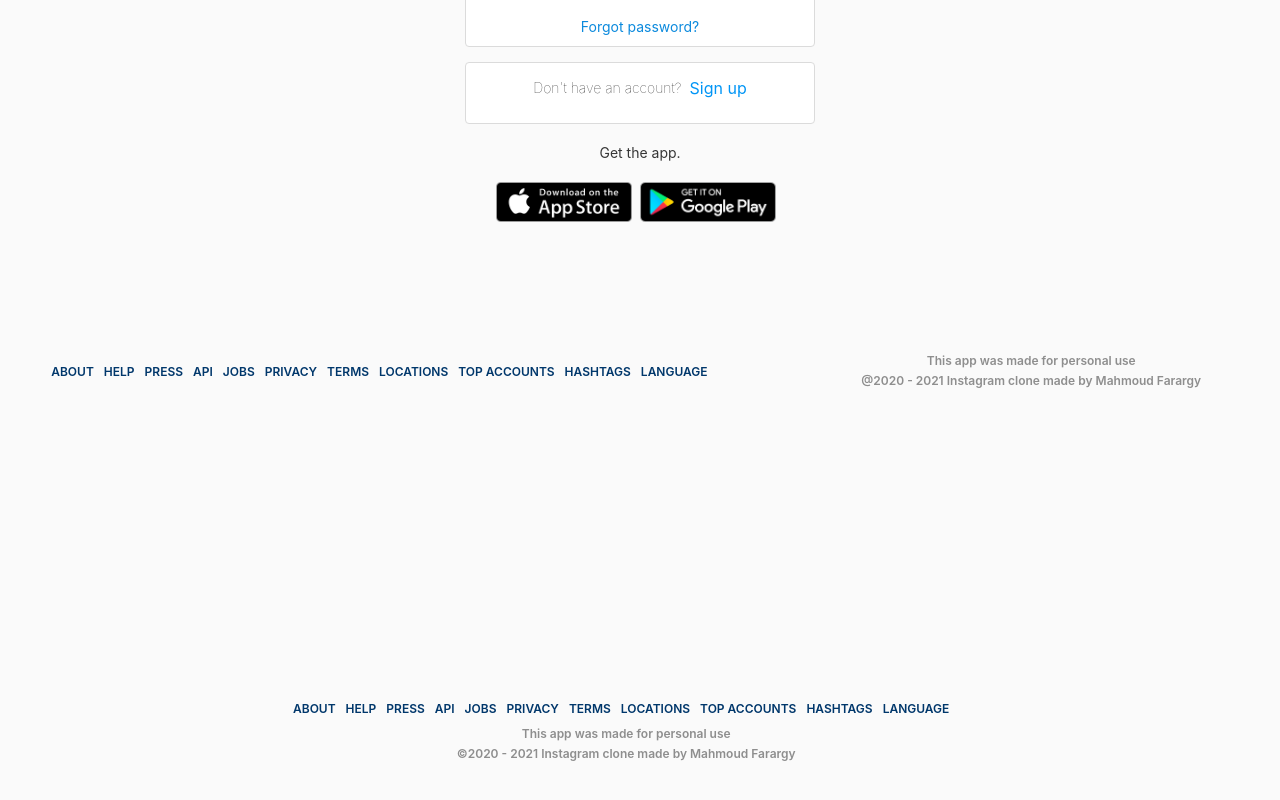
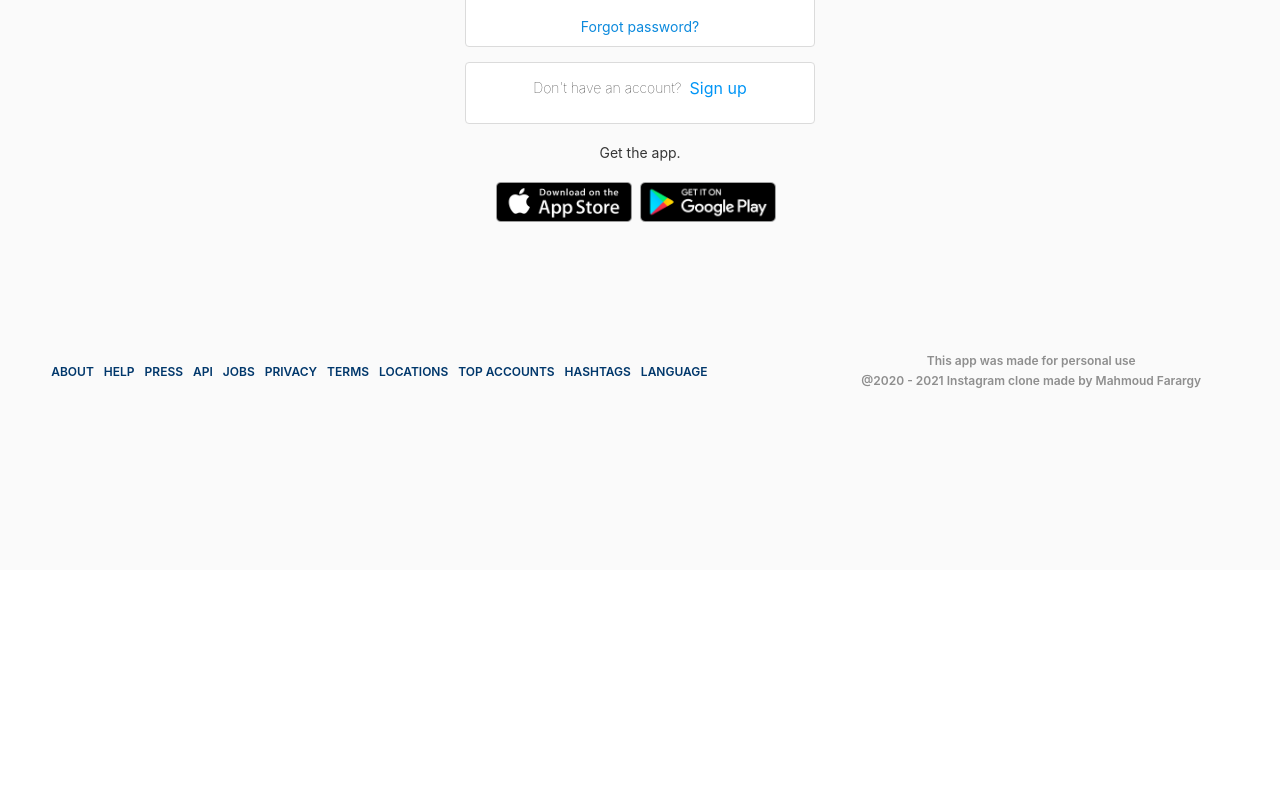
Before and after one commit to TopGuru777/instagram-clone-react-cypress, a React (Create React App) app: page / in a window 1280 px wide. Shown: the part 284-1084 px from the top of the page. After the commit the page ends 854 px from the top, so only its background shows below. Built offline with nearby package versions, Linux system fonts and the light colour scheme; no server answers.

Commit message:
small fix

```diff
--- a/src/Components/App/App.js
+++ b/src/Components/App/App.js
@@ -120,7 +120,6 @@ const App = (props)=>{
                         <Header />
                         <Home />
                         <MobileNav />
-                             <Footer />
                     </Route>
                     <Route exact path="/auth" component={AuthPage}  />
                     <Route exact path="/messages">
--- a/src/Pages/Messages/Messages.js
+++ b/src/Pages/Messages/Messages.js
@@ -49,7 +49,7 @@ class Messages extends Component{
             }
 
         }
-        if(prevState.currentUserIndex != this.state.currentUserIndex){
+        if(prevState.currentUserIndex != this.state.currentUserIndex && this.autoScroll){
             this.autoScroll.scrollIntoViewIfNeeded();
         }
     }
```
